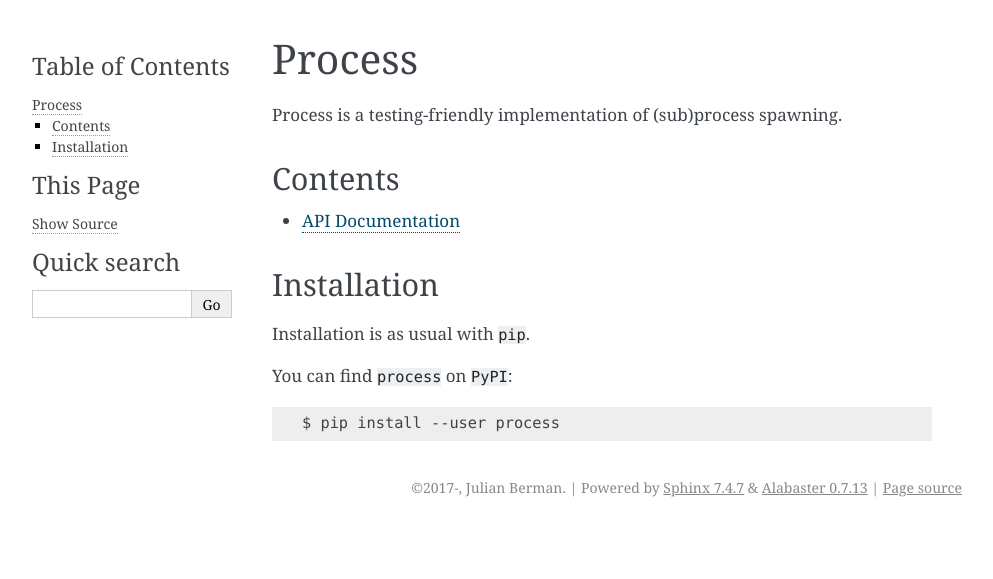
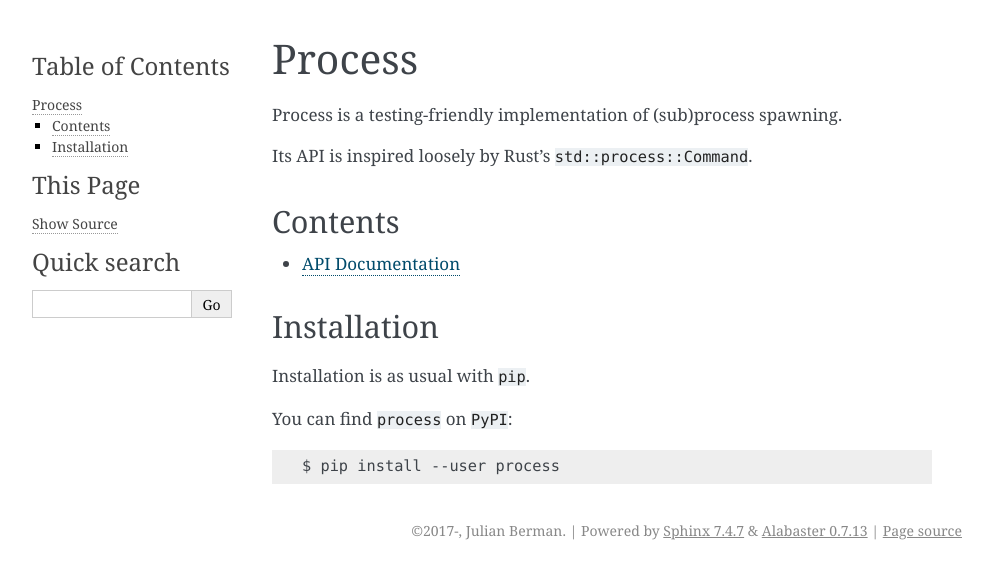
Before and after one commit to Julian/Process, a Sphinx documentation site: the page built from docs/index.rst, in a window 1280 px wide. Shown: the top 579 px of the page, without its empty margins (148-1141 px from the left). Built offline with Sphinx 7.4.7, drawn with Linux system fonts in a browser that asks for light colours; the version number could not be read and is left out; cross-references to code outside the pages are shown as plain code; some of the changed lines change nothing that is shown.

Commit message:
Our heritage.

```diff
--- a/docs/conf.py
+++ b/docs/conf.py
@@ -107,11 +107,11 @@ nitpick_ignore = [
     ("py:class", "twisted.python.usage.Options"),
 ]
 
-intersphinx_mapping = {
-    "attr": ("https://attrs.readthedocs.io/en/latest/", None),
-    "python": ("https://docs.python.org/2.7", None),
-    "pyrsistent": ("https://pyrsistent.readthedocs.io/en/latest/", None),
-}
+intersphinx_mapping = dict(
+    attr=("https://attrs.readthedocs.io/en/latest/", None),
+    python=("https://docs.python.org/2.7", None),
+    pyrsistent=("https://pyrsistent.readthedocs.io/en/latest/", None),
+)
 extlinks = dict(
     (k, (urljoin(url, "%s.html"), None))
     for k, (url, _) in intersphinx_mapping.iteritems()
@@ -121,6 +121,7 @@ extlinks.update(
     issue=("https://github.com/Julian/Process/issues/%s", None),
     pypi=("https://pypi.org/project/%s/", None),
     python=("https://docs.python.org/2.7/%s", None),
+    rust=("https://doc.rust-lang.org/%s", None),
 )
 
 # -- Options for HTML output ----------------------------------------------
--- a/docs/index.rst
+++ b/docs/index.rst
@@ -3,6 +3,9 @@ Process
 =======
 
 Process is a testing-friendly implementation of (sub)process spawning.
+
+Its API is inspired loosely by Rust's :rust:`std::process::Command
+<std/process/struct.Command.html>`.
 
 
 Contents
```
